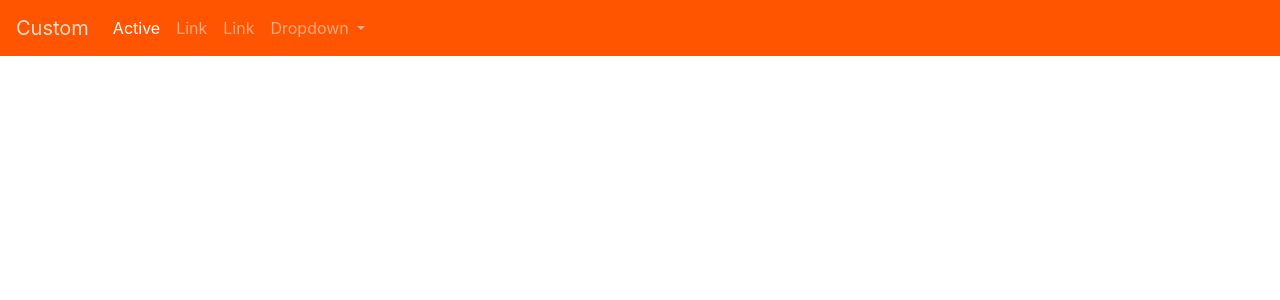
After one commit to Nucleus-Inc/SlimStarter, a PHP site: template resources/views/templates/app.twig in a window 1280 px wide. The commit adds this page. Shown: the top 300 px of the page. Run offline with PHP 8.4, Linux system fonts and the light colour scheme; the template is opened without the code that fills it, so the values that code supplies are empty; some libraries are stand-ins or nearby versions.

Commit message:
Setup base template

```diff
--- /dev/null
+++ b/resources/views/templates/app.twig
@@ -0,0 +1,34 @@
+<!DOCTYPE html>
+
+<html>
+
+<head>
+
+    <meta charset="UTF-8">
+
+    <title>Slim PHP</title>
+
+    <link rel="stylesheet" href="https://stackpath.bootstrapcdn.com/bootstrap/4.1.3/css/bootstrap.min.css" integrity="sha384-MCw98/SFnGE8fJT3GXwEOngsV7Zt27NXFoaoApmYm81iuXoPkFOJwJ8ERdknLPMO"
+        crossorigin="anonymous">
+    <link rel="stylesheet" href="{{ base_url() }}/css/app.css">
+</head>
+
+<body>
+
+    {% include 'templates/partials/nav.twig' %}
+
+    <div class="container">
+
+        {% block content %} {% endblock %}
+
+    </div>
+
+    <script src="https://code.jquery.com/jquery-3.3.1.min.js" integrity="sha256-FgpCb/KJQlLNfOu91ta32o/NMZxltwRo8QtmkMRdAu8="
+        crossorigin="anonymous"></script>
+    <script src="https://stackpath.bootstrapcdn.com/bootstrap/4.1.3/js/bootstrap.min.js" integrity="sha384-ChfqqxuZUCnJSK3+MXmPNIyE6ZbWh2IMqE241rYiqJxyMiZ6OW/JmZQ5stwEULTy"
+        crossorigin="anonymous"></script>
+    <script src="https://cdnjs.cloudflare.com/ajax/libs/popper.js/1.14.3/umd/popper.min.js" integrity="sha384-ZMP7rVo3mIykV+2+9J3UJ46jBk0WLaUAdn689aCwoqbBJiSnjAK/l8WvCWPIPm49"
+        crossorigin="anonymous"></script>
+</body>
+
+</html>
--- /dev/null
+++ b/resources/views/templates/partials/nav.twig
@@ -0,0 +1,29 @@
+<nav class="navbar navbar-expand-sm navbar-custom">
+    <a href="/" class="navbar-brand">Custom</a>
+    <button class="navbar-toggler" type="button" data-toggle="collapse" data-target="#navbarCustom">
+        <i class="fa fa-bars fa-lg py-1 text-white"></i>
+    </button>
+    <div class="navbar-collapse collapse mr-auto" id="navbarCustom">
+        <ul class="navbar-nav">
+            <li class="nav-item active">
+                <a class="nav-link" href="#">Active</a>
+            </li>
+            <li class="nav-item">
+                <a class="nav-link" href="#">Link</a>
+            </li>
+            <li class="nav-item">
+                <a class="nav-link" href="#">Link</a>
+            </li>
+            <li class="nav-item dropdown">
+                <a class="nav-link dropdown-toggle" href="#" id="navbarDropdown" data-toggle="dropdown" aria-haspopup="true" aria-expanded="false">
+                  Dropdown
+                </a>
+                <div class="dropdown-menu" aria-labelledby="navbarDropdown">
+                    <a class="dropdown-item" href="#">Action</a>
+                    <a class="dropdown-item" href="#">Another action</a>
+                    <a class="dropdown-item" href="#">Something else here</a>
+                </div>
+            </li>
+        </ul>
+    </div>
+</nav>
```
Also changed, not shown: resources/views/home.twig (+7 -1 lines), public/css/app.css (added).
